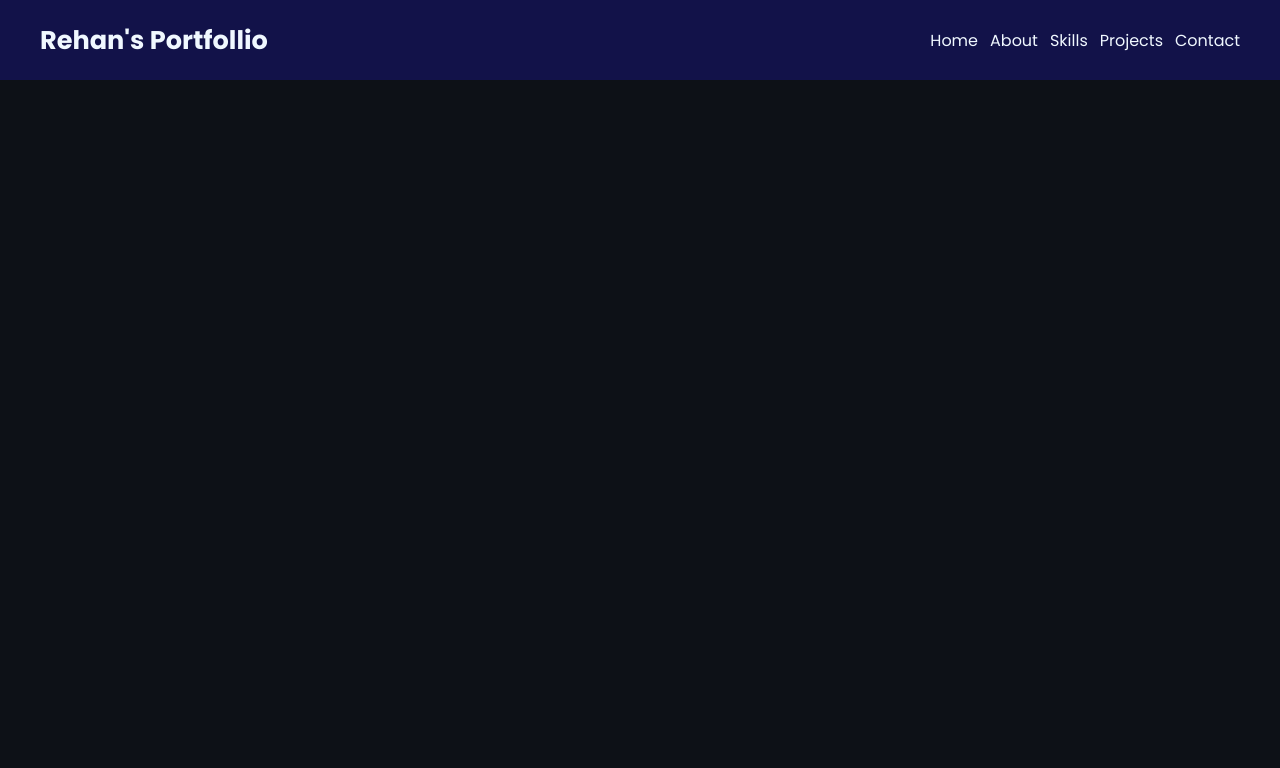
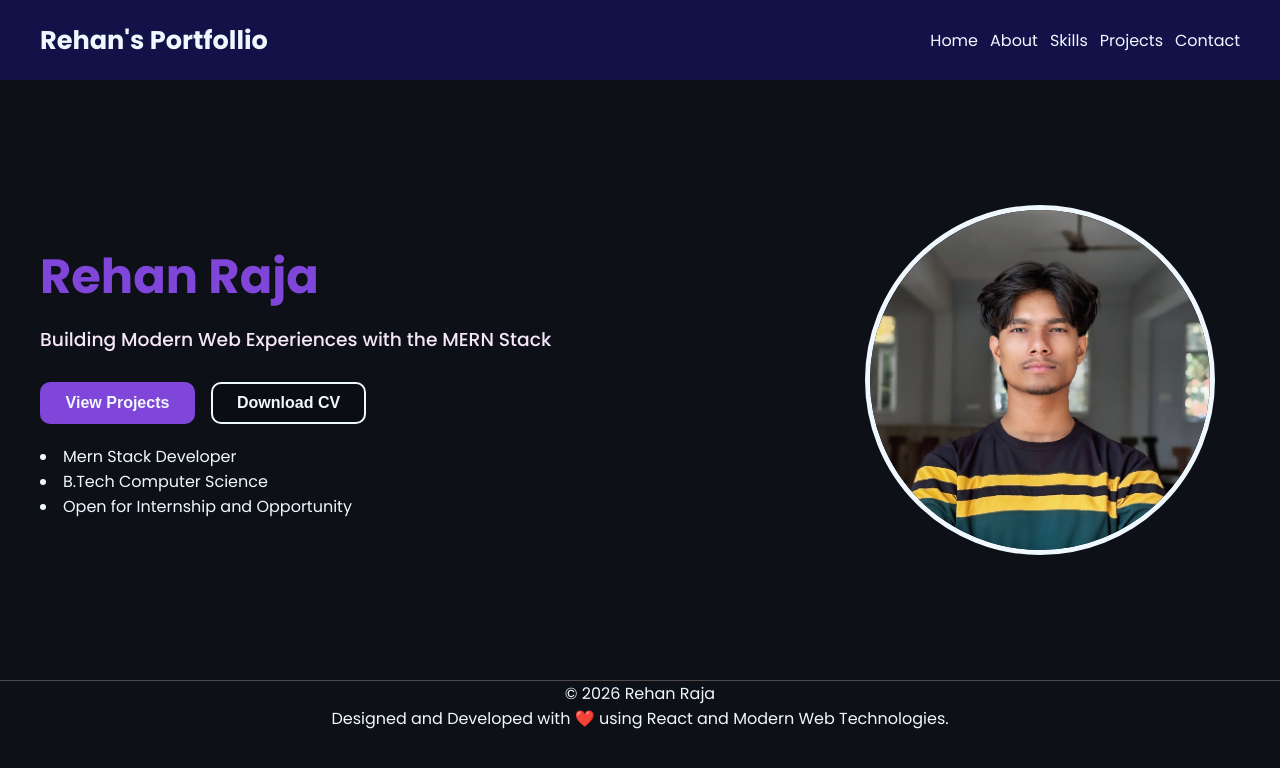
Before and after one commit to rehanraja-webdev/Portfollio, a React (Vite) app: page / in a window 1280 px wide. Shown: the top 768 px of the page. Built offline with nearby package versions, Linux system fonts and the light colour scheme.

Commit message:
Add Footer and Hero section

```diff
--- a/src/App.css
+++ b/src/App.css
@@ -12,6 +12,7 @@ html {
 
 .main {
   min-height: 100vh;
+  color: aliceblue;
   background-color: #0d1117;
-  font-family: Poppins, Verdana, Geneva, Tahoma, sans-serif;
+  font-family: Poppins, Verdana, Tahoma, sans-serif;
 }
--- a/src/App.jsx
+++ b/src/App.jsx
@@ -1,9 +1,13 @@
 import Navbar from "./components/Navbar/Navbar";
 import "./App.css";
+import Hero from "./components/Hero/Hero";
+import Footer from "./components/Footer/Footer";
 const App = () => {
   return (
     <div className="main">
       <Navbar />
+      <Hero />
+      <Footer />
     </div>
   );
 };
--- /dev/null
+++ b/src/components/Footer/Footer.css
@@ -0,0 +1,7 @@
+.footer {
+  color: aliceblue;
+  display: flex;
+  flex-direction: column;
+  align-items: center;
+  border-top: 1px solid rgb(80, 74, 74);
+}
--- /dev/null
+++ b/src/components/Footer/Footer.jsx
@@ -0,0 +1,14 @@
+import "./Footer.css";
+
+const Footer = () => {
+  return (
+    <footer className="footer">
+      <p>&copy; 2026 Rehan Raja</p>
+      <p>
+        Designed and Developed with ❤️ using React and Modern Web Technologies.
+      </p>
+    </footer>
+  );
+};
+
+export default Footer;
--- a/src/components/Hero/Hero.css
+++ b/src/components/Hero/Hero.css
@@ -0,0 +1,85 @@
+.hero {
+  display: flex;
+  align-items: center;
+  min-height: 75vh;
+  padding: 24px 40px;
+}
+
+.hero-section {
+  width: 100%;
+  display: flex;
+  justify-content: space-between;
+  align-items: center;
+}
+
+.intro {
+  display: flex;
+  flex-direction: column;
+}
+
+.intro h1 {
+  font-size: 3rem;
+  color: rgb(128, 69, 217);
+}
+
+.intro h3 {
+  margin: 12px 0;
+  font-weight: 500;
+  color: rgb(247, 230, 251);
+}
+
+.btn-container {
+  display: flex;
+  margin-top: 16px;
+  gap: 16px;
+}
+
+.btn-container button {
+  min-width: 155px;
+  color: aliceblue;
+  padding: 10px 24px;
+  font-size: 16px;
+  font-weight: bold;
+  border-radius: 10px;
+}
+
+.btn-container .view-btn {
+  background-color: rgb(128, 69, 217);
+  border: none;
+}
+
+.btn-container .download-btn {
+  background-color: rgb(0, 0, 0, 0.2);
+  border: 2px solid aliceblue;
+}
+
+.btn-container button:hover {
+  cursor: pointer;
+  transform: translatey(-3px);
+}
+
+.intro ul {
+  margin-top: 20px;
+  list-style-position: inside;
+}
+
+.right-hero {
+  min-width: 400px;
+  display: flex;
+  justify-content: center;
+}
+
+.img-container {
+  width: 350px;
+  height: 350px;
+  border: 5px solid;
+  border-radius: 50%;
+  background: linear-gradient(rgb(155, 86, 220), rgb(169, 203, 233));
+  overflow: hidden;
+}
+
+.img-container img {
+  width: 100%;
+  height: 100%;
+  object-fit: cover;
+}
--- a/src/components/Hero/Hero.jsx
+++ b/src/components/Hero/Hero.jsx
@@ -1,7 +1,34 @@
 import "./Hero.css";
+import profile from "../../assets/profile.jpg";
 
 const Hero = () => {
-  return <div>Hero</div>;
+  return (
+    <div className="hero">
+      <div className="hero-section">
+        <div className="intro">
+          <h1>Rehan Raja</h1>
+
+          <h3>Building Modern Web Experiences with the MERN Stack</h3>
+          <div className="btn-container">
+            <button className="view-btn">View Projects</button>
+            <button className="download-btn">Download CV</button>
+          </div>
+
+          <ul>
+            <li>Mern Stack Developer</li>
+            <li>B.Tech Computer Science</li>
+            <li>Open for Internship and Opportunity</li>
+          </ul>
+        </div>
+
+        <div className="right-hero">
+          <div className="img-container">
+            <img src={profile} alt="Rehan" />
+          </div>
+        </div>
+      </div>
+    </div>
+  );
 };
 
 export default Hero;
--- a/src/components/Navbar/Navbar.css
+++ b/src/components/Navbar/Navbar.css
@@ -5,6 +5,8 @@
   justify-content: space-between;
   align-items: center;
   padding: 0 40px;
+  position: sticky;
+  top: 0;
 }
 
 .navbar h1 {
```
Also changed, not shown: src/assets/profile.jpg (added).
